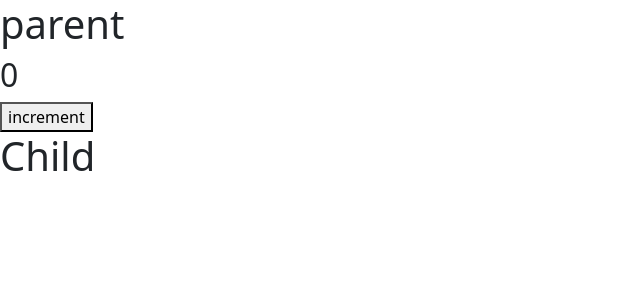
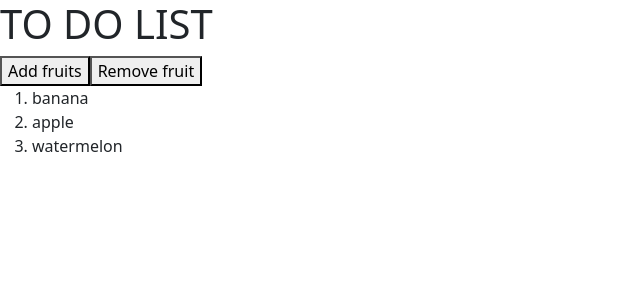
Before and after one commit to Hasruth/react-feb-21, a React (Create React App) app: page / in a window 1280 px wide. Shown: the top 300 px of the page, without its empty margins (0-640 px from the left). Built offline with nearby package versions, Linux system fonts and the light colour scheme.

Commit message:
about useState

```diff
--- a/src/App.js
+++ b/src/App.js
@@ -11,12 +11,15 @@ import MountingPhase from './lifeCycle/mountingPhase';
 import UpdatingPhase from './lifeCycle/updatingPhase';
 import Parent from './lifeCycle/unmountingPhase';
 import ParentEle from './pureComponents/parentEle';
+import UseStateExample1 from './hooks/useStateex1';
+import UseStateExample2 from './hooks/useStateex2';
+import UseStateExample3 from './hooks/useStateex3';
 
 
 function App() {
   return (
 
-<ParentEle/>
+<UseStateExample3/>
 
   );
 }
--- /dev/null
+++ b/src/hooks/useStateex1.js
@@ -0,0 +1,40 @@
+import { useState } from "react"
+import Counter from "../state/counter"
+
+
+
+function UseStateExample1() {
+    //using destructor bcoz useState returns array
+    const [currentState, setCounter] = useState(0)
+
+
+    //this function is used to increment the current counter value by 1
+    const handleChange = (values) => {
+        switch (values) {
+            case "increment":
+                setCounter(currentState + 1)
+ //if we use  currentState++ instead of currentState+1 its shows error bcoz of hooks rules,i.e assign will ocuurs here
+                break;
+            case "decrement":
+                setCounter(currentState - 1)
+                break;
+            case "reset":
+                setCounter(0)
+            default:
+                break;
+        }
+
+    }
+    return (
+        <>
+            <h1>Use state example </h1>
+            <h2>Current Counter Value {currentState}</h2>
+            <button onClick={() => handleChange("increment")}>Increment</button>
+            <button onClick={() => handleChange("decrement")}>Decrement</button>
+            <button onClick={() => handleChange("reset")}>Reset</button>
+        </>
+    )
+}
+
+
+export default UseStateExample1
--- /dev/null
+++ b/src/hooks/useStateex2.js
@@ -0,0 +1,28 @@
+import { useState } from "react"
+
+
+
+
+const UseStateExample2 = () => {
+
+    const [initialsec, countdown] = useState(120)
+
+    const start = () => {
+        setInterval(() => {
+            countdown((sec) => {
+                return sec - 1
+            })
+        }, 1000)
+
+    }
+
+    return (
+        <>
+            <h1>Count Down {initialsec} </h1>
+            <button onClick={start}>Start CountDown</button>
+
+        </>
+    )
+}
+
+export default UseStateExample2
--- /dev/null
+++ b/src/hooks/useStateex3.js
@@ -0,0 +1,37 @@
+import { useState } from "react"
+
+
+
+
+const UseStateExample3 = () => {
+    const [fruits, setFruits] = useState(["banana", "apple", "watermelon"])
+
+
+    const addfruit = () => {
+        const newList = [...fruits, "newfruits"]
+        setFruits(newList)
+    }
+
+    const removefruit = () => {
+        const newarr=fruits.slice(0,-1)
+        setFruits(newarr)
+    }
+
+    return (
+        <>
+            <h1>TO DO LIST</h1>
+            <button onClick={addfruit}>Add fruits</button>
+            <button onClick={removefruit}>Remove fruit</button>
+            <ol>
+                {
+                    fruits.map((eachfruit, index) => {
+                        return <li key={index}>{eachfruit}</li>
+                    })
+                }
+            </ol>
+        </>
+
+    )
+}
+
+export default UseStateExample3
```
